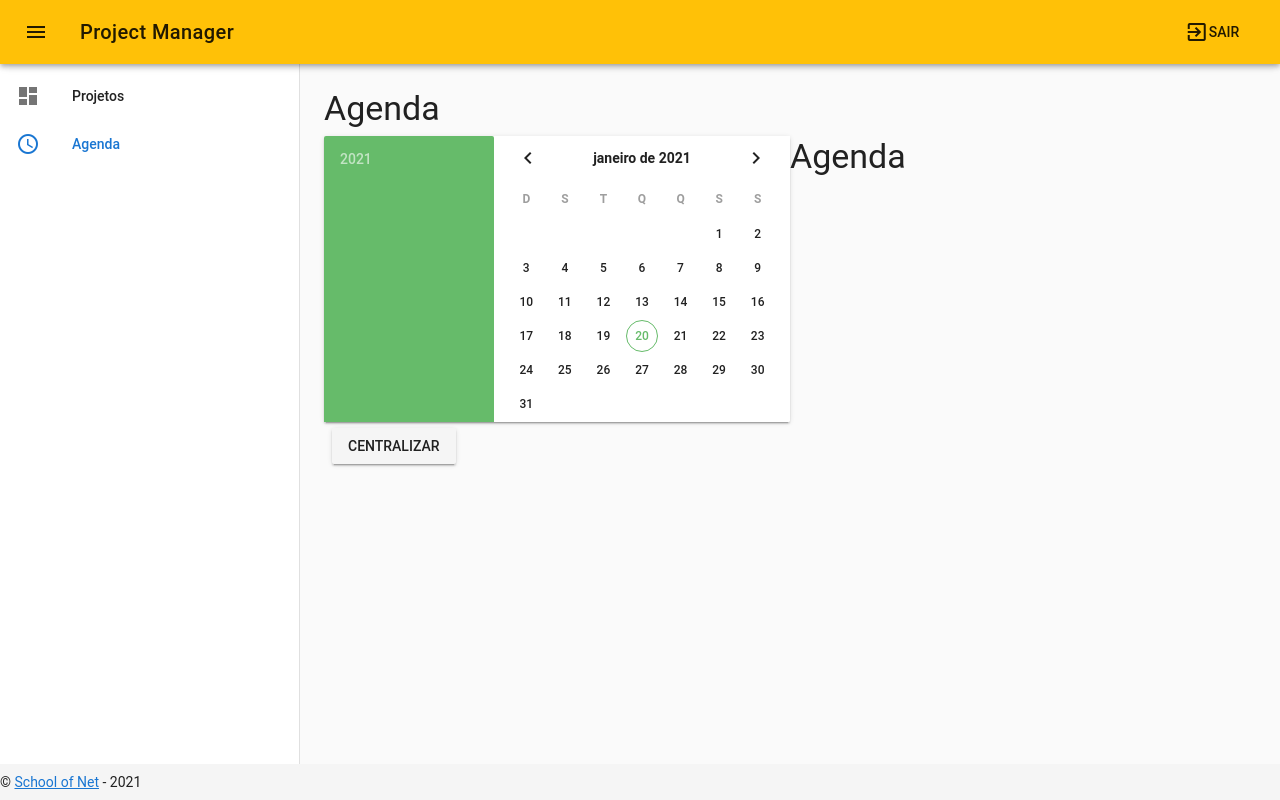
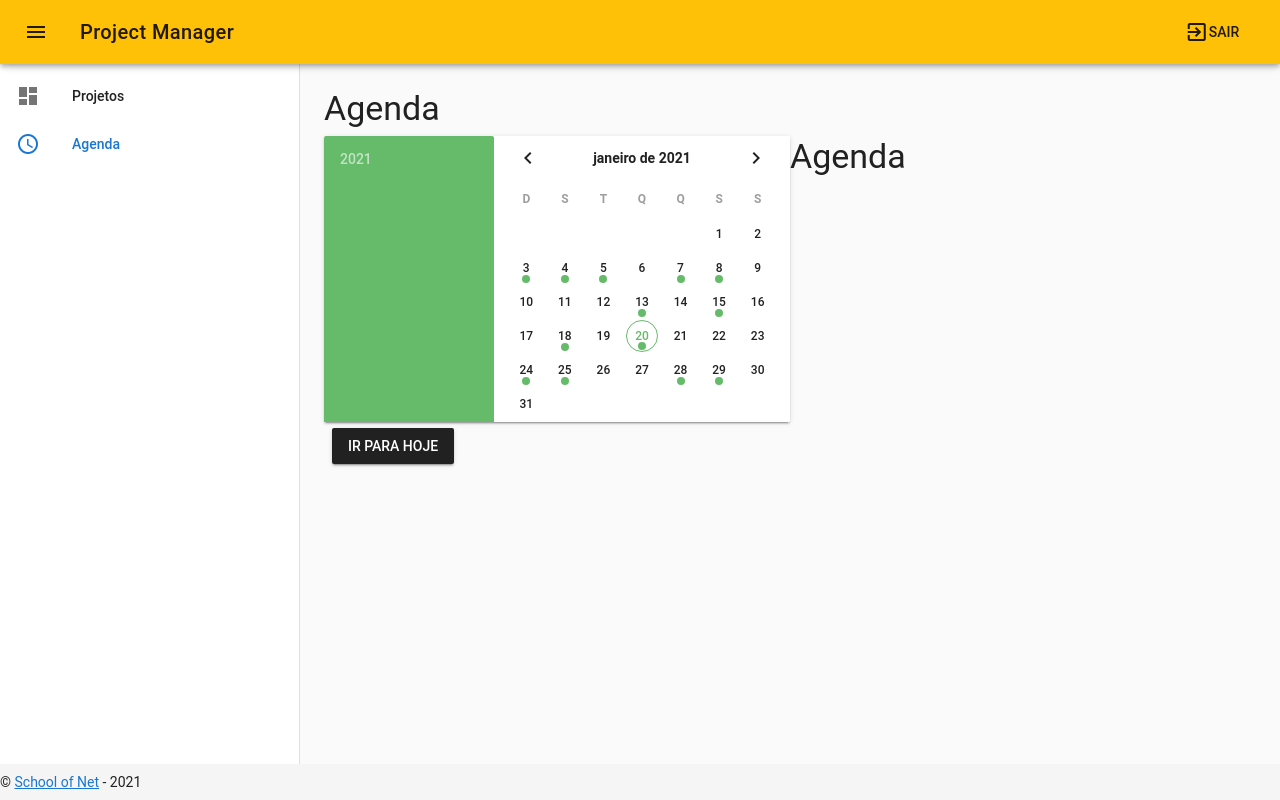
Before and after one commit to jamangueira7/gerenciador-projetos-son, a Vue app in the folder front/: page /#/schedules in a window 1280 px wide. Built offline with nearby package versions, Linux system fonts and the light colour scheme; no server answers.

Commit message:
criando dados mocados

```diff
--- a/front/src/components/Schedules.vue
+++ b/front/src/components/Schedules.vue
@@ -9,10 +9,12 @@
         locale="pt-br"
         landscape
         full-width
+        :events="events"
+        event-color="green lighten-1"
         color="green lighten-1"
       ></v-date-picker>
 
-      <v-btn @click="goToToday()">Centralizar</v-btn>
+      <v-btn dark @click="goToToday()">Ir para hoje</v-btn>
     </v-flex>
     <v-flex xs6>
       <h2 class="display-1 mb-2">Agenda</h2>
@@ -25,6 +27,16 @@ export default {
   data() {
     return {
       date: null
+    }
+  },
+  computed: {
+    events() {
+      return [...Array(15)].map(() => {
+        const day = Math.floor(Math.random() * 30);
+        const date = new Date();
+        date.setDate(day);
+        return date.toISOString().substr(0,10);
+      });
     }
   },
   methods: {
```
Also changed, not shown: 1 other file (tests, documents, lock files or other folders).
